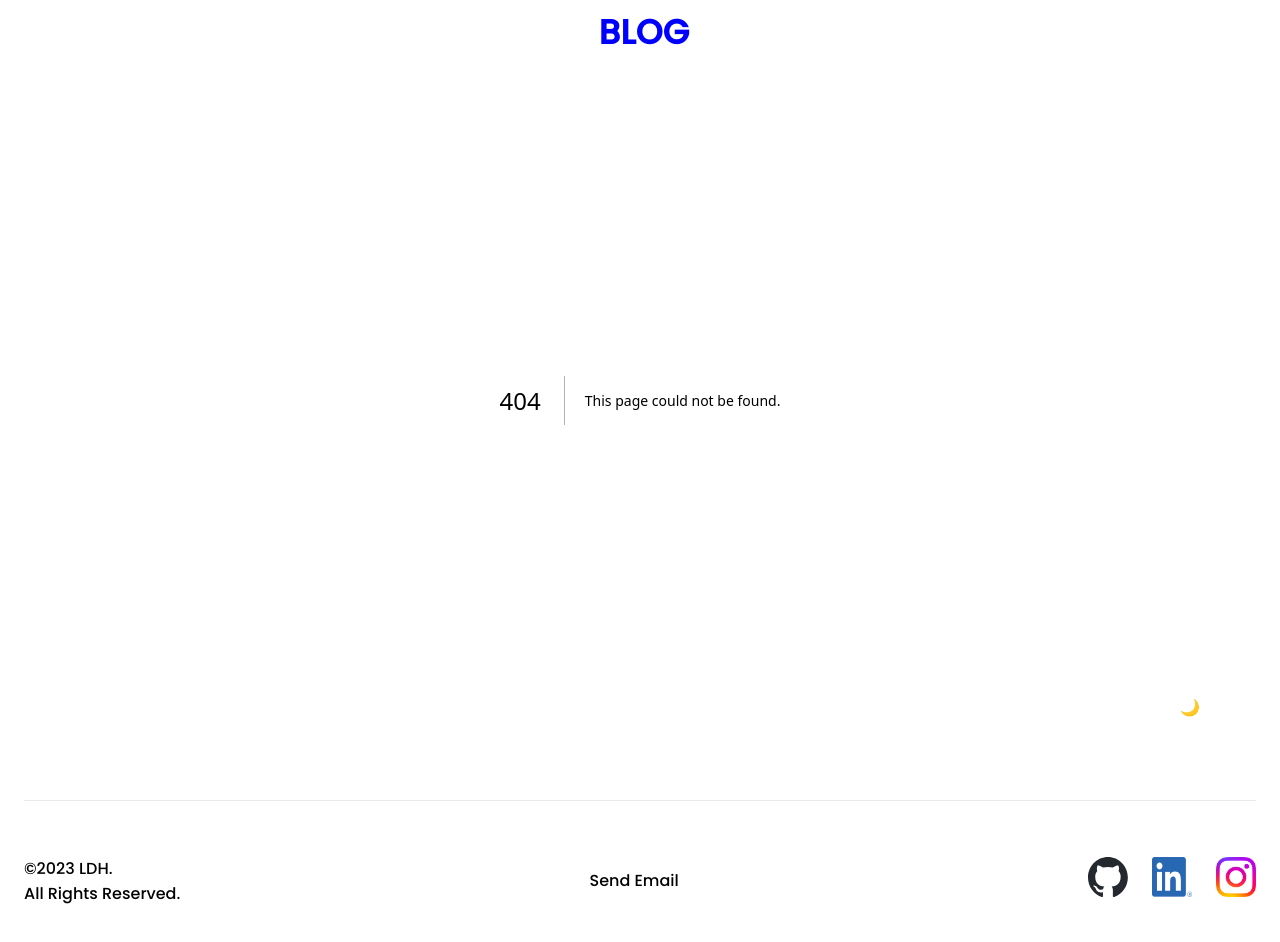
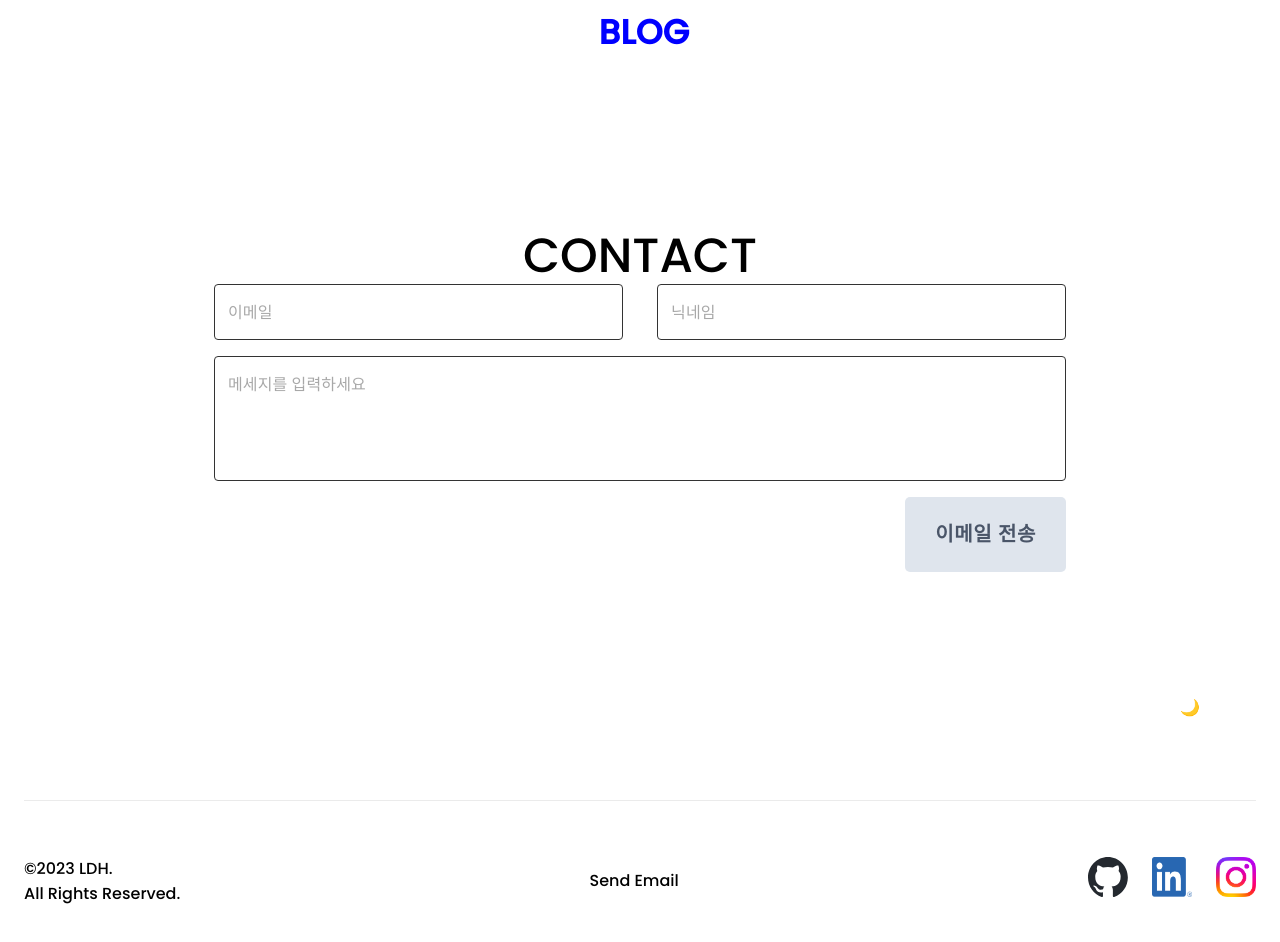
Before and after one commit to s2s2hyun/NextJs_gsapStudy, a Next.js app: page /contact in a window 1280 px wide. Before the commit this address had no page. Shown: the top 942 px of the page. Built offline with nearby package versions, Linux system fonts and the light colour scheme.

Commit message:
contact mail page

```diff
--- a/src/components/Modal/HeaderModal.tsx
+++ b/src/components/Modal/HeaderModal.tsx
@@ -27,6 +27,11 @@ export default function HeaderModal({ isOpen, close }: HeaderModalProps) {
     close();
   };
 
+  const ContactHandler = () => {
+    router.push("/contact");
+    close();
+  };
+
   return (
     <HeaderModalWrapper isOpen={isOpen}>
       <Wrapper className="gallery">
@@ -34,11 +39,15 @@ export default function HeaderModal({ isOpen, close }: HeaderModalProps) {
           <InnerContainer>
             <h4
               style={{ fontSize: "40px", zIndex: "17" }}
-              onClick={BoardHandler}>
+              onClick={BoardHandler}
+            >
               게시판
             </h4>
             <h4 style={{ fontSize: "40px" }} onClick={HomeHandler}>
               Home
+            </h4>
+            <h4 style={{ fontSize: "40px" }} onClick={ContactHandler}>
+              CONTACT
             </h4>
           </InnerContainer>
         </Container>
--- /dev/null
+++ b/src/pages/contact/index.tsx
@@ -0,0 +1,135 @@
+import React, { useEffect } from "react";
+import { useRouter } from "next/router";
+import { useQuery } from "react-query";
+import Container from "@mui/material/Container";
+import axios from "axios";
+import { Box, styled } from "@mui/system";
+import { Typography, Button } from "@mui/material";
+import TextField from "@mui/material/TextField";
+
+const Wrapper = styled("div")(({ theme }) => ({
+  width: "100%",
+  height: "100vh",
+  display: "flex",
+  flexDirection: "column",
+  justifyContent: "center",
+  alignItems: "center",
+  backgroundColor: theme.palette.background.default,
+  overflowX: "hidden",
+}));
+
+const InnerContainer = styled("div")(({ theme }) => ({
+  backgroundColor: theme.palette.background.default,
+  display: "flex",
+  justifyContent: "center",
+  alignItems: "center",
+  flexDirection: "column",
+}));
+
+const CustomTextField = styled(TextField)(({ theme }) => ({
+  "& .MuiOutlinedInput-root": {
+    "& fieldset": {
+      borderColor:
+        theme.palette.mode === "light"
+          ? theme.palette.primary.main
+          : theme.palette.secondary.main,
+    },
+  },
+  width: "100%",
+  minWidth: "300px",
+  paddingBottom: "1rem",
+}));
+
+const CustomEmailTextField = styled(TextField)(({ theme }) => ({
+  "& .MuiOutlinedInput-root": {
+    "& fieldset": {
+      borderColor:
+        theme.palette.mode === "light"
+          ? theme.palette.primary.main
+          : theme.palette.secondary.main,
+    },
+  },
+  width: "48%",
+  minWidth: "200px",
+  paddingBottom: "1rem",
+}));
+
+const CustomNickNameTextField = styled(TextField)(({ theme }) => ({
+  "& .MuiOutlinedInput-root": {
+    "& fieldset": {
+      borderColor:
+        theme.palette.mode === "light"
+          ? theme.palette.primary.main
+          : theme.palette.secondary.main,
+    },
+  },
+  width: "48%",
+  minWidth: "200px",
+  paddingBottom: "1rem",
+}));
+
+export default function ContactPage() {
+  return (
+    <Wrapper>
+      <Container maxWidth="md">
+        <InnerContainer>
+          <Box sx={{ borderLeftWidth: "5px", borderLeftColor: "#000;" }}>
+            <Typography variant="h3" style={{ fontFamily: "Poppins" }}>
+              CONTACT
+            </Typography>
+          </Box>
+          <Box
+            sx={{
+              width: "100%",
+              display: "flex",
+              justifyContent: "space-between",
+            }}
+          >
+            <CustomEmailTextField
+              placeholder="이메일"
+              //   value={commentEmail}
+              //   onChange={(e) => setCommentEmail(e.target.value)}
+            />
+            <CustomNickNameTextField
+              placeholder="닉네임"
+              //   value={commentNickName}
+              //   onChange={(e) => setCommentNickName(e.target.value)}
+            />
+          </Box>
+          <CustomTextField
+            placeholder="메세지를 입력하세요"
+            //   value={commentData}
+            //   onChange={(e) => setCommentData(e.target.value)}
+            multiline
+            rows={4}
+          />
+          <Box
+            sx={{ display: "flex", justifyContent: "flex-end", width: "100%" }}
+          >
+            <Button
+              sx={{
+                fontFamily: "Poppins",
+                fontWeight: "600",
+                fontSize: "20px",
+                color: "#4a5568",
+                padding: "20px 30px",
+                border: "0",
+                borderRadius: "5px",
+                background: "#dfe5ed",
+                transition: "color 0.2s, background 0.2s",
+                "&:hover": {
+                  color: "#fff",
+                  background: "#8d99ff",
+                  transition: "color 0.2s, background 0.2s",
+                },
+              }}
+              type="submit"
+            >
+              이메일 전송
+            </Button>
+          </Box>
+        </InnerContainer>
+      </Container>
+    </Wrapper>
+  );
+}
```
Also changed, not shown: src/components/Board/BoardCommentWrite.tsx (+7 -4 lines).
